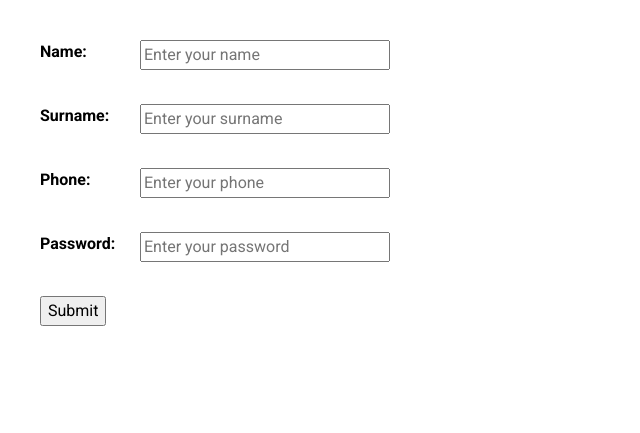
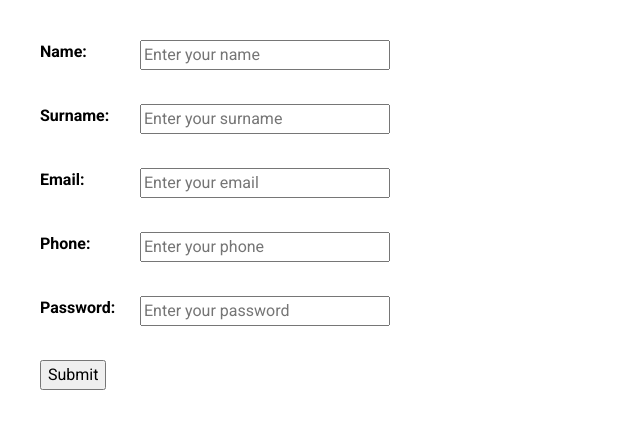
Before and after one commit to AntonSkliarov/valid_form, a website built with Parcel: page src/index.html in a window 1280 px wide. Shown: the whole page, without its empty margins (0-640 px from the left). Built offline with nearby package versions, Linux system fonts and the light colour scheme.

Commit message:
added email input

```diff
--- a/src/index.html
+++ b/src/index.html
@@ -56,6 +56,21 @@
         </div>
         <!-- surname input end -->
 
+        <!-- email input start -->
+        <div class="user-form__input-container" id="email-container">
+          <label class="user-form__label" for="email">
+            Email:
+            <input
+              class="user-form__input"
+              type="email" name="email"
+              id="email"
+              placeholder="Enter your email"
+              autocomplete="off"
+            >
+          </label>
+        </div>
+        <!-- email input end -->
+
         <!-- phone input start -->
         <div class="user-form__input-container" id="phone-container">
           <label
--- a/src/scripts/validForm.js
+++ b/src/scripts/validForm.js
@@ -21,6 +21,13 @@ const validateForm = (event) => {
     title: 'Phone',
     input: document.getElementById('phone'),
     container: document.querySelector('#phone-container'),
+    errorText: null,
+  };
+
+  const email = {
+    title: 'Email',
+    input: document.getElementById('email'),
+    container: document.querySelector('#email-container'),
     errorText: null,
   };
 
@@ -113,6 +120,11 @@ const validateForm = (event) => {
 
   isFieldsValid.push(validateTelTypeInput());
   // phone validation end
+
+  // email validation start
+
+  // email validation start
+
   const isAllFieldsValid = isFieldsValid.every((fieldValid) => fieldValid === true);
 
   if (!isAllFieldsValid) {
```
Also changed, not shown: dist/index.html, 4 other files.
